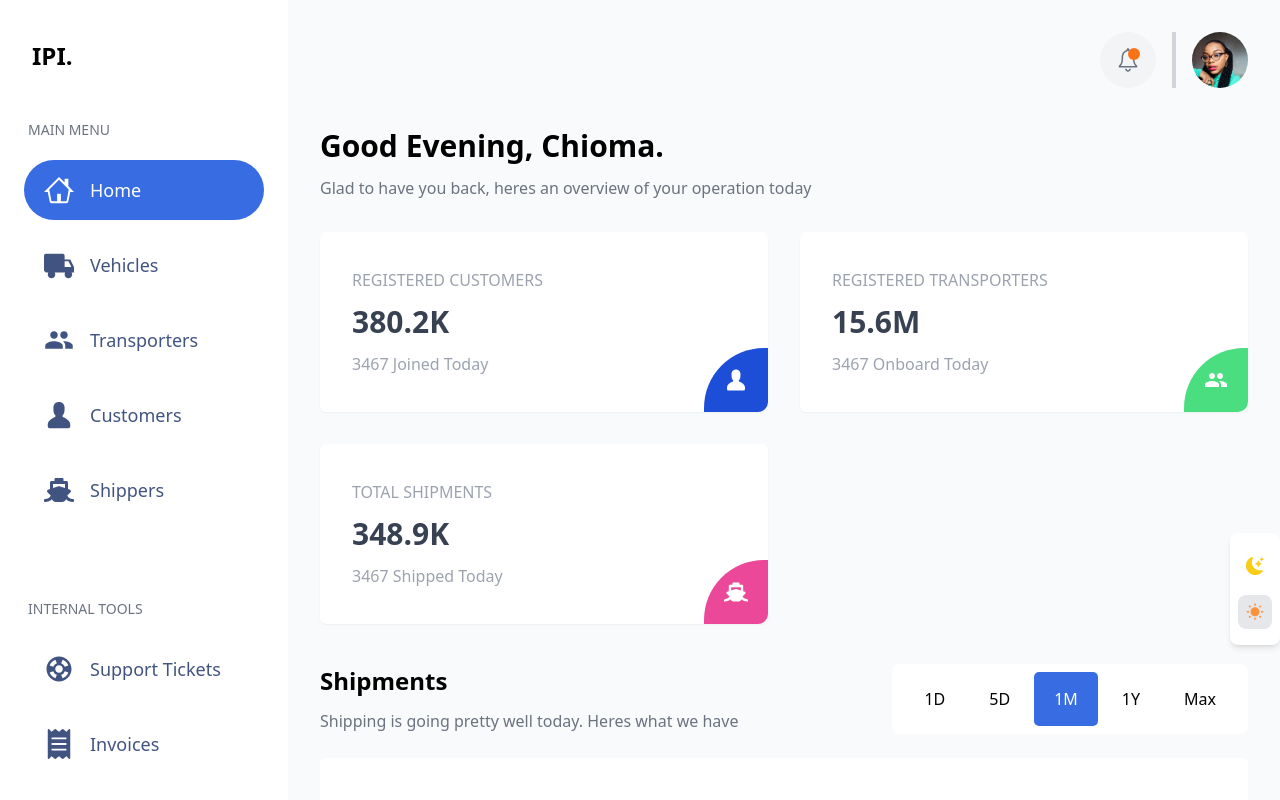
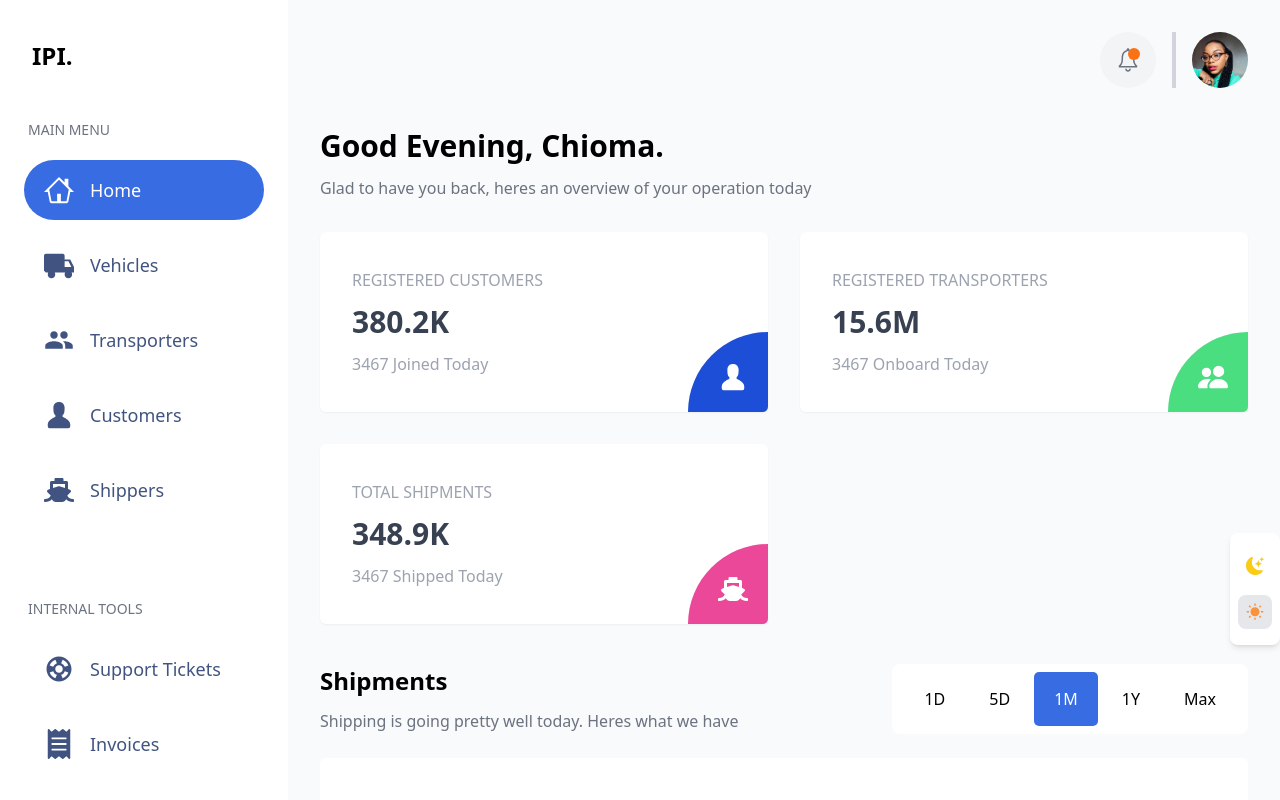
Before and after one commit to Dr-Oxy/Logistic_Dashboard, a Next.js app: page / in a window 1280 px wide. Shown: the top 800 px of the page. Built offline with nearby package versions, Linux system fonts and the light colour scheme.

Commit message:
centerd card icons

```diff
--- a/components/Card.jsx
+++ b/components/Card.jsx
@@ -14,13 +14,13 @@ const Card = ({ small, heading, joined, bg, icon, hover }) => {
         <p className="capitalize">{joined ?? '3467 joined today'}</p>
       </div>
 
+      <div className="flex text-3xl text-white items-center justify-center z-10  absolute bottom-5 right-5">
+        {icon}
+      </div>
+
       <div
-        className={`${style.semi} ${bg} h-16 w-16  absolute bottom-0 right-0 text-2xl text-white`}
-      >
-        <div className="flex items-center justify-center absolute top-1/2 left-1/2 -translate-y-1/2 -translate-x-1/2 ">
-          {icon}
-        </div>
-      </div>
+        className={`${style.semi} ${bg} hover:h-full hover:w-full h-20 w-20 absolute bottom-0 right-0`}
+      ></div>
     </div>
   );
 };
--- a/components/Theme.jsx
+++ b/components/Theme.jsx
@@ -8,8 +8,6 @@ import { BsMoonStarsFill } from 'react-icons/bs';
 const Theme = () => {
   const { theme, setTheme, systemTheme } = useTheme();
 
-  // const [themeClass, setThemeClass] = useState('');
-
   const [mounted, setMounted] = useState(false);
 
   useEffect(() => {
@@ -17,7 +15,11 @@ const Theme = () => {
   }, []);
 
   useEffect(() => {
+    themeChanger();
+  }, []);
+
   //checking system theme
+
   const themeChanger = () => {
     if (!mounted) return null;
 
@@ -29,7 +31,6 @@ const Theme = () => {
       darkTheme();
     }
   };
-  }, []);
 
   const lightTheme = () => {
     setTheme('light');
--- a/pages/index.js
+++ b/pages/index.js
@@ -6,7 +6,7 @@ import Analytics from '../components/Analytics';
 
 //icons
 import { GoPerson } from 'react-icons/go';
-import { MdPeople, MdWbSunny } from 'react-icons/md';
+import { BsPeopleFill } from 'react-icons/bs';
 import { FaShip } from 'react-icons/fa';
 
 //style
@@ -42,7 +42,7 @@ export default function Home() {
       <div className={home.card__grid}>
         <Card
           bg="bg-blue-700"
-          hover="hover:bg-blue-700/[0.9] dark:hover:bg-blue-700/[0.9]"
+          // hover="hover:bg-blue-700/[0.9] dark:hover:bg-blue-700/[0.9]"
           icon={<GoPerson />}
         />
 
@@ -51,8 +51,8 @@ export default function Home() {
           heading="15.6m"
           joined="3467 onboard today"
           bg="bg-green-400"
-          hover="hover:bg-green-400/[0.9] dark:hover:bg-green-400/[0.9]"
-          icon={<MdPeople />}
+          // hover="hover:bg-green-400/[0.9] dark:hover:bg-green-400/[0.9]"
+          icon={<BsPeopleFill />}
         />
 
         <Card
@@ -60,7 +60,7 @@ export default function Home() {
           heading="348.9k"
           joined="3467 shipped today"
           bg="bg-pink-500"
-          hover="hover:bg-pink-500/[0.9] dark:hover:bg-pink-500/[0.9]"
+          // hover="hover:bg-pink-500/[0.9] dark:hover:bg-pink-500/[0.9]"
           icon={<FaShip />}
         />
       </div>
--- a/styles/Home.module.css
+++ b/styles/Home.module.css
@@ -29,7 +29,11 @@
 }
 
 .semi {
-  border-radius: 60px 0 10px 0;
+  border-radius: 150px 0 10px 0;
+}
+
+.semi:hover {
+  border-radius: unset;
 }
 
 .theme__active {
```
Lines whose indentation alone changed are shown as unchanged.
